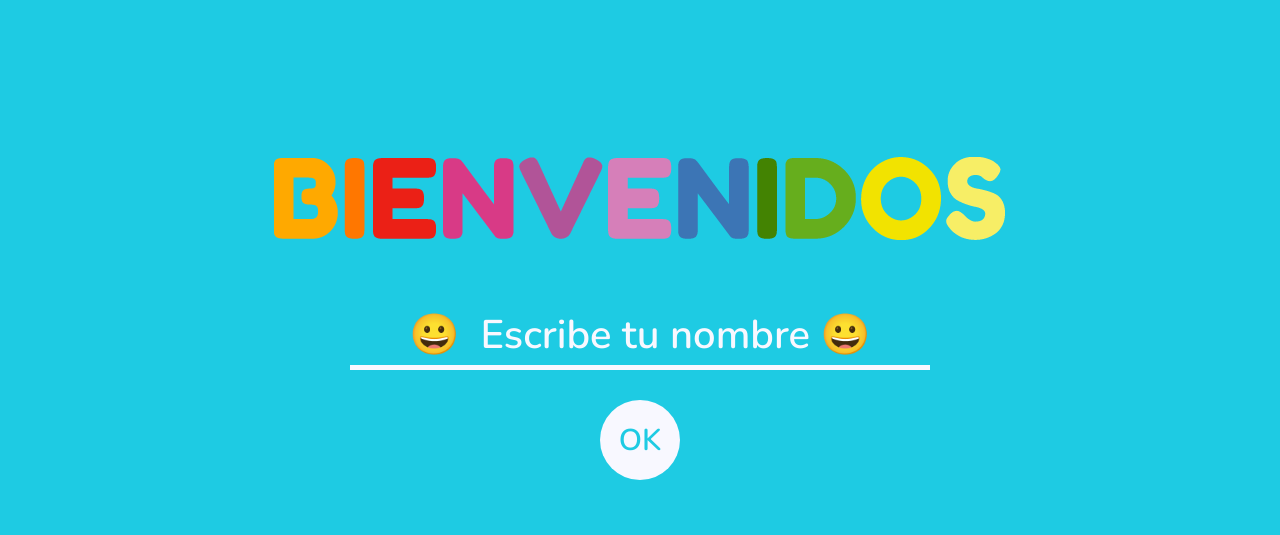
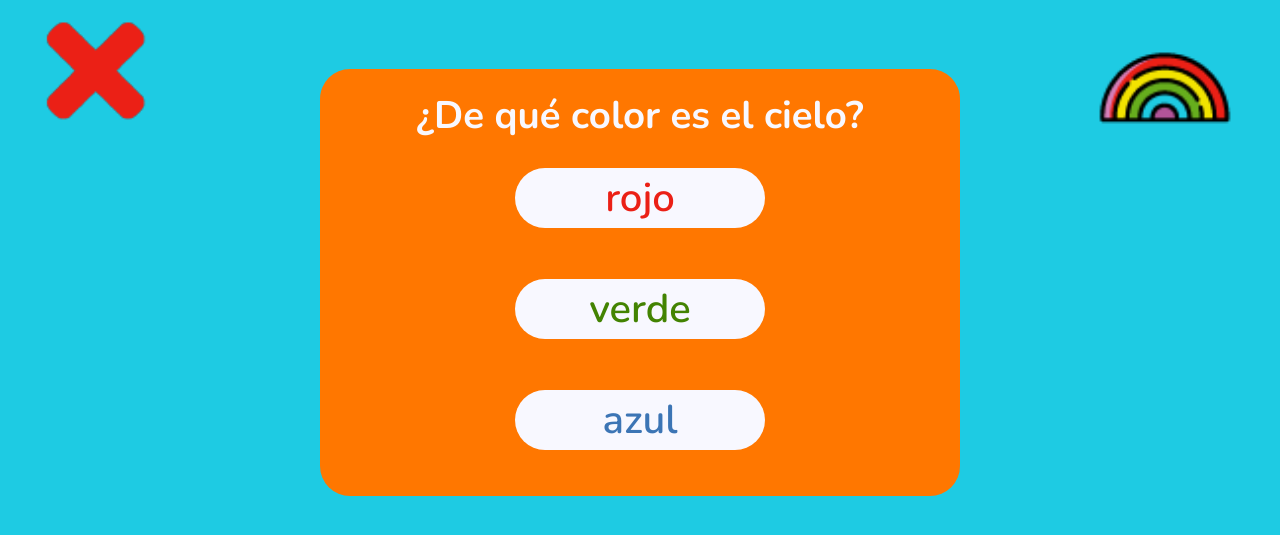
Before and after one commit to gbarcenav/aprende-trivia, a plain HTML site: page index.html in a window 1280 px wide. Shown: the part 163-698 px from the top of the page. Drawn offline with nearby package versions, Linux system fonts and the light colour scheme.

Commit message:
Hice la primer pantalla para sección de preguntas del tipo color. sE

```diff
--- a/estilos.css
+++ b/estilos.css
@@ -2,6 +2,7 @@
   padding: 0;
   margin: 0;
   box-sizing: border-box;
+  list-style: none;
 }
 /* ESTILOS GENERALES ---------------------------------------*/
 body {
@@ -24,6 +25,11 @@ nav figure {
   padding-top: 2vh;
   margin-right: auto;
   margin-left: auto;
+}
+
+h3 {
+  font-size: 3vw;
+  color: ghostwhite;
 }
 
 .logo-second {
@@ -147,7 +153,7 @@ nav figure {
 }
 
 .cont-back img {
-  width: 9vw;
+  width: inherit;
 }
 
 .hidde-btn {
@@ -174,17 +180,32 @@ nav figure {
   margin-bottom: 20px;
 }
 
-/* .desaparece {
+/* SECCIÓN PRIMERA PREGUNTA */
+
+/* quitar */
+#home,
+#welcome {
   display: none;
 }
-
-#hola {
+/* quitar */
+.type-container {
+  width: 12vw;
+  position: absolute;
+  margin-top: 3vh;
+  margin-left: 85vw;
+}
+.type-img {
   display: block;
+  width: inherit;
 }
 
-#colores {
-  display: block;
+.container-question {
+  background: #ff7700;
+  border-radius: 30px;
+  width: 50vw;
+  margin-left: auto;
+  margin-right: auto;
+  text-align: center;
+  margin-top: 9vh;
+  padding: 20px;
 }
-body {
-  background-color: #1ecbe3;
-} */
--- a/index.html
+++ b/index.html
@@ -12,11 +12,15 @@
 
   <body>
     <header>
-      <nav><figure id="principal-logo"><img src="./img/logo_trivia1.png" alt="logo trivia y aprende" class="principal-logo"></figure>
-        <button class="cont-back hidde-btn" id="back"><img src="./img/return-01.png" alt="regresar" class="back"></button>
+      <nav>
+          <figure id="principal-logo"><img src="./img/logo_trivia1.png" alt="logo trivia y aprende" class="principal-logo"></figure>
+          <a href="" class="cont-back hidde-btn" id="back"><img src="./img/return-01.png" alt="regresar" class="back"></a>
           <figure class="hidde-figure" id="logo-second"><img src="./img/logo_trivia2.png" alt="logo trivia y aprende" class="logo-second"></figure>
-        </nav>
+          <a href="#home" class="cont-back"><img src="./img/exit-02.png" alt="salir" class="back"></a>
+          <figure class="type-container"><img src="./img/tipo-05.png" alt="colores" class="type-img"></figure>
+      </nav>
     </header>
+
     <main>
       <section class="container-section-welcome" id="welcome">
         <figure class="container-welcome">
@@ -44,70 +48,23 @@
           <h1><span style="color:#FFA900">¡</span><span style="color:#EB2016">H</span><span style="color:#B15498">o</span><span style="color:#3C75B5">l</span><span style="color:#438302">a</span> <span  id="name-space" style="color:#F2E300"></span><span style="color:#FF7700">!</span></h1>
           <h2>¿Qué vamos a jugar hoy?</h2>
 
-          <button class="btn-white">Colores 🎨</button>
-          <button class="btn-white">Animales 🐳</button>
+          <button class="btn-white">Colores <img src="./img/tipo-05.png" alt="Colores"></button>
+          <button class="btn-white">Animales <img src="./img/tipo-06.png" alt="Animales"></button>
+        </div>
+      </section>
+
+      <section class="questions" id="q-color-first">
+        <div class="container-question">
+          <h3>¿De qué color es el cielo?</h3>
+          <ul>
+            <li><button type="button" id="red" class="btn-white" style="color: #EB2016">rojo</button></li>
+            <li><button type="button" id="green" class="btn-white" style="color: #438302">verde</button></li>
+            <li><button type="button" id="blue" class="btn-white" style="color: #3C75B5">azul</button></li>
+          </ul>
         </div>
       </section>
     </main>
     <footer></footer>
-    <!-- <section id="bienvenida"></section>
-      <form id="formulario">
-        <label>nombre <input type="text" id="nombre"/></label>
-        <button type="submit">Ok</button>
-      </form>
-
-      <section id="hola" class="desaparece">
-        <section id="pregunta-jugar">
-          <p>¿Hoy que vamos a jugar?</p>
-          <button type="button" id="colores">Colores</button>
-          <button type="button" id="animales">Animales</button>
-        </section>
-      </section>
-
-      <section class="colores">
-        <section id="primera-pregunta-color" class="pregunta-colores">
-          <h2>¿De qué color es el cielo?</h2>
-          <input type="radio" name="radio" value="verde" />Verde<br />
-          <input type="radio" name="radio" value="amarillo" />Amarillo<br />
-          <input type="radio" name="radio" value="azul" />Azul
-        </section>
-        <section id="segunda-pregunta-color" class="pregunta-colores">
-          <h2>¿De qué color son las ranas?</h2>
-          <input type="radio" name="radio" value="rosas" />rosas<br />
-          <input type="radio" name="radio" value="verdes" />verdes<br />
-          <input type="radio" name="radio" value="moradas" />moradas
-        </section>
-        <section id="tercera-pregunta-color" class="pregunta-colores">
-          <h2>¿Cuáles son los colores del arcoíris?</h2>
-          <input type="radio" name="radio" value="corecta" />rojo, naranja,
-          amarillo, verde, cian, azul y violeta<br />
-          <input type="radio" name="radio" value="inc1" />blanco, negro, café,
-          rosa, morado, naranja<br />
-          <input type="radio" name="radio" value="inc2" />rosa, naranja, dorado,
-          verde, azul, y morado
-        </section>
-      </section>
-
-      <section class="animales">
-        <section id="primera-pregunta-animales" class="pregunta-animales">
-          <h2>¿Qué animal tiene rayas blancas y negras?</h2>
-          <input type="radio" name="radio" value="tigre" />tigre<br />
-          <input type="radio" name="radio" value="abeja" />abeja<br />
-          <input type="radio" name="radio" value="cebra" />cebra
-        </section>
-        <section id="segunda-pregunta-animales" class="pregunta-animales">
-          <h2>¿Qué animal hace "kikirikí"?</h2>
-          <input type="radio" name="radio" value="gallina" />gallina<br />
-          <input type="radio" name="radio" value="gallo" />gallo<br />
-          <input type="radio" name="radio" value="pato" />pato
-        </section>
-        <section id="tercera-pregunta-animales" class="pregunta-animales">
-          <h2>¿Qué animal duerme boca abajo?</h2>
-          <input type="radio" name="radio" value="murcielago" />murciélago<br />
-          <input type="radio" name="radio" value="koala" />koala<br />
-          <input type="radio" name="radio" value="ardilla" />ardilla
-        </section>
-      </section> -->
 
     <script src="./trivia.js"></script>
     <script src="./index.js"></script>
--- a/index.js
+++ b/index.js
@@ -16,7 +16,6 @@ const nameSpace = document.getElementById("name-space");
 const btnGetName = document.getElementById("btn-welcome-name");
 
 // Obtener e imprimir el nombre
-
 const getName = () => {
   welcomeSection.classList.add("hidde-section");
   homeSection.classList.remove("hidde-section");
```
Also changed, not shown: img/exit-02.png (added), img/tipo-03.png (added), img/tipo-04.png (added), img/tipo-05.png (added), img/tipo-06.png (added).
